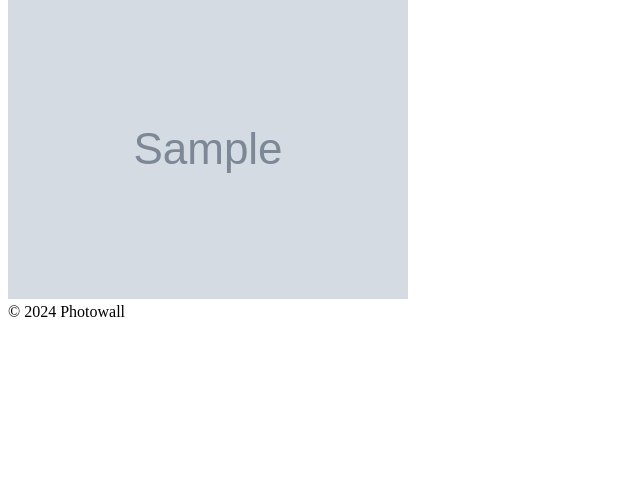
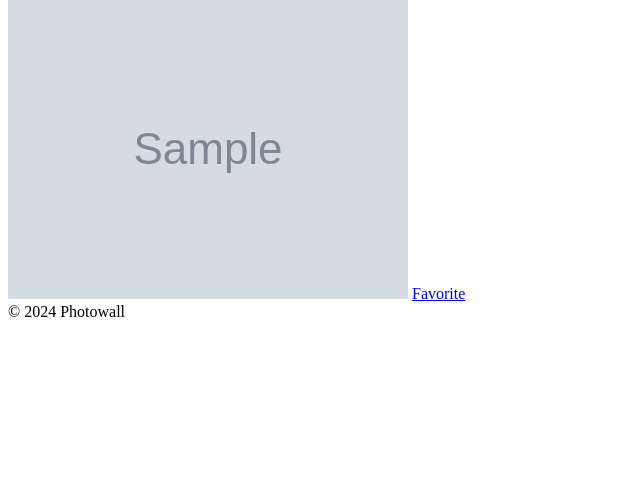
Before and after one commit to yuktirapartiwar/Photowall, a Flask app: page /home in a window 1280 px wide. Shown: the part 169-647 px from the top of the page, without its empty margins (0-640 px from the left). Run offline with Flask 3, Linux system fonts and the light colour scheme; a user stored in the database is signed in; tables that the repository leaves empty hold one stand-in row (values such as "Sample post"); grey boxes marked "Sample" are stand-in pictures.

Commit message:
Added Favorites Feature

```diff
--- a/app/models.py
+++ b/app/models.py
@@ -22,6 +22,7 @@ class Photo(db.Model):
     image_file = db.Column(db.String(20), nullable=False, default='default.jpg')
     date_posted = db.Column(db.DateTime, nullable=False, default=datetime.utcnow)
     user_id = db.Column(db.Integer, db.ForeignKey('user.id'), nullable=False)
+    is_favorite = db.Column(db.Boolean, default=False)
 
     def __repr__(self):
         return f"Photo('{self.title}', '{self.image_file}')"
--- a/app/routes.py
+++ b/app/routes.py
@@ -15,11 +15,13 @@ def home():
     photos = Photo.query.all()
     return render_template('home.html', photos=photos)
 
+# Display Photos with is_favorite attribute True in Photo table
 @app.route("/favorite")
 @login_required
 def favorite():
-    user = User.query.filter_by(id=current_user.id).first()
-    return render_template('favorite.html', user=user)
+    user = current_user
+    photos = Photo.query.filter_by(is_favorite=True).all()
+    return render_template('favorite.html', user=user, photos=photos)
 
 @app.route("/register", methods=['GET', 'POST'])
 def register():
@@ -75,9 +77,27 @@ def upload():
     if form.validate_on_submit():
         if form.photo.data:
             photo_file = save_photo(form.photo.data)
-            photo = Photo(title=form.title.data, image_file=photo_file, author=current_user)
+            photo = Photo(title=form.title.data, image_file=photo_file, user_id=current_user)
             db.session.add(photo)
             db.session.commit()
             flash('Your photo has been uploaded!', 'success')
             return redirect(url_for('home'))
     return render_template('upload.html', title='Upload Photo', form=form)
+
+# Function to update is_favorite attributein the database in Photo table
+@app.route("/add_favorite/<int:photo_id>", methods=['GET', 'POST'])
+@login_required
+def add_favorite(photo_id):
+    photo = Photo.query.get_or_404(photo_id)
+    photo.is_favorite = True
+    db.session.commit()
+    return redirect(url_for('home'))
+
+# Function to remove photo from favorites
+@app.route("/remove_favorite/<int:photo_id>", methods=['GET', 'POST'])
+@login_required
+def remove_favorite(photo_id):
+    photo = Photo.query.get_or_404(photo_id)
+    photo.is_favorite = False
+    db.session.commit()
+    return redirect(url_for('favorite'))
--- a/app/templates/favorite.html
+++ b/app/templates/favorite.html
@@ -3,8 +3,11 @@
 {% block content %}
     <h1>Your Favorite Photos</h1>
     <div class="gallery">
-        {% for photo in user.photos %}
+        {% for photo in photos %}
+        <div>
             <img src="{{ url_for('static', filename='images/' + photo.image_file) }}" alt="{{ photo.title }}">
+            <a href="{{ url_for('remove_favorite', photo_id=photo.id) }}">Remove</a>
+        </div>
         {% endfor %}
     </div>
 {% endblock %}
--- a/app/templates/home.html
+++ b/app/templates/home.html
@@ -4,7 +4,11 @@
     <h1>Welcome to Photowall</h1>
     <div class="gallery">
         {% for photo in photos %}
+        <div>
             <img src="{{ url_for('static', filename='images/' + photo.image_file) }}" alt="{{ photo.title }}">
+            <a href="{{ url_for('add_favorite', photo_id=photo.id) }}">Favorite</a>
+        </div>
+
         {% endfor %}
     </div>
 {% endblock %}
```
Also changed, not shown: app/static/images/0cd8ecd3ee4aa67f.png (added), app/static/images/3b3c5206a2da8760.png (added), app/static/images/8b2334d7dc085966.png (added), app/static/images/b1a23c2ffe85612f.png (added), site.db (added), 1 other file.
